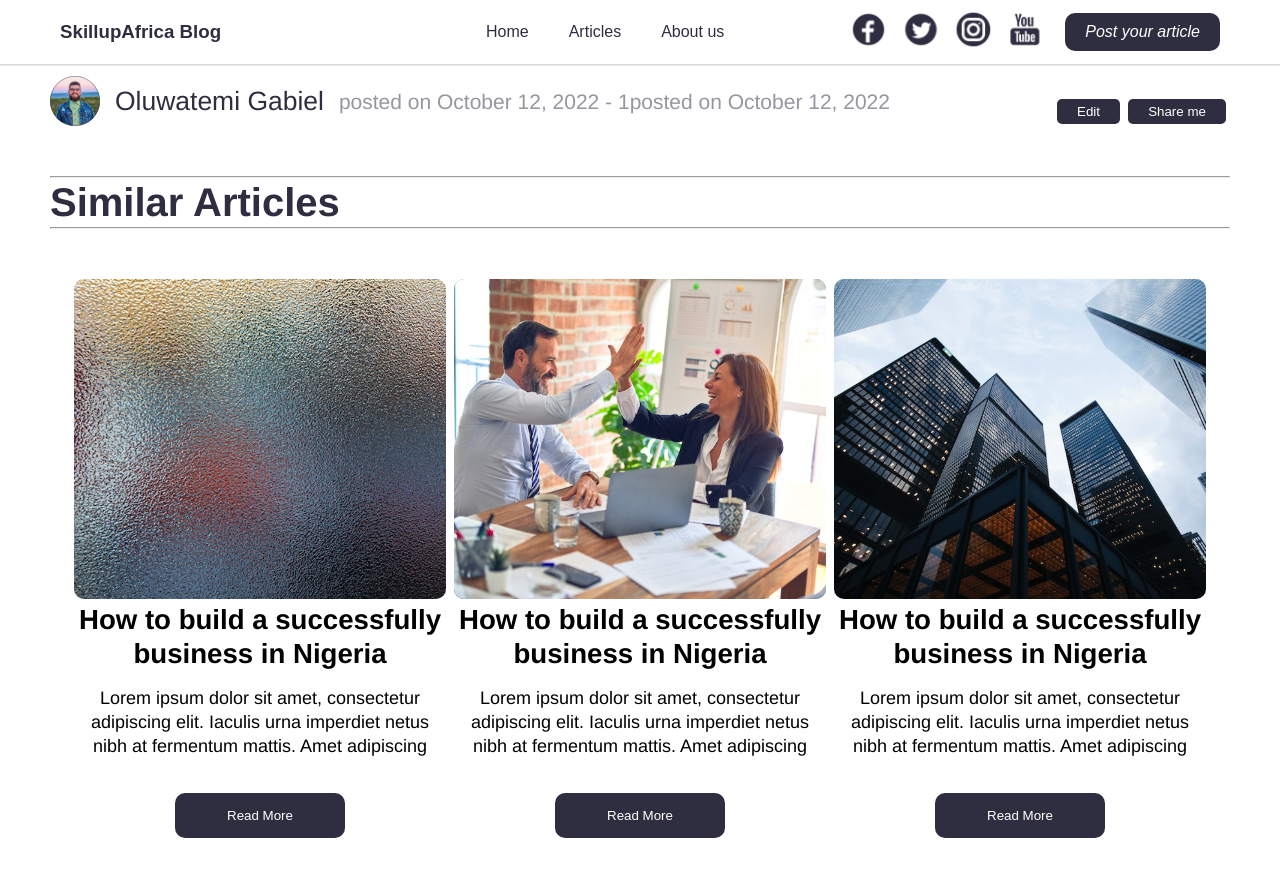
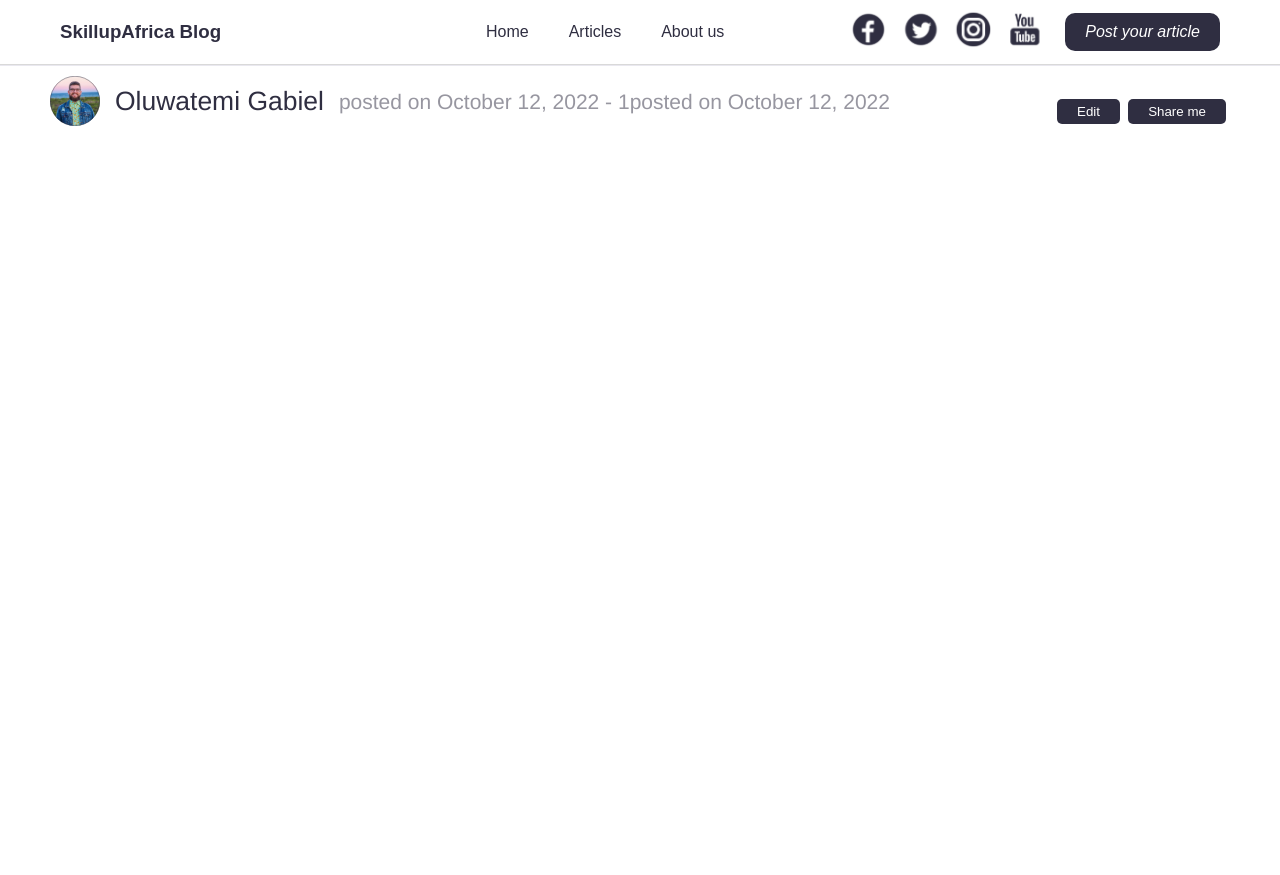
Before and after one commit to Adesina-Abiodun/SkillUp-Blog, a React (Vite) app: page /post/1 in a window 1280 px wide. Built offline with nearby package versions, Linux system fonts and the light colour scheme.

Commit message:
changes made

```diff
--- a/src/ArticlePage/Article.jsx
+++ b/src/ArticlePage/Article.jsx
@@ -1,9 +1,6 @@
 import React from "react";
 import GabielPics from "./assets/GabielPics.svg";
 import GabielImage from "./assets/GabielImage.svg";
-import Image1 from "./assets/Image1.svg";
-import Image2 from "./assets/Image2.svg";
-import Image3 from "./assets/Image3.svg";
 import "./Article.css";
 import NavBar from '../NavBar/NavBar'
 import { Link } from "react-router-dom";
@@ -22,7 +19,6 @@ const Article = () => {
         showModal(true)
     }
 
-    // const {id} = useParams()
     return (
         <div>
             <NavBar />
@@ -65,54 +61,19 @@ const Article = () => {
 
 
 
+            </div>
 
-            </div>
+
+
+
+
                 </div>
 
 
-                <div className="similarArticle">
-                    <div className="sim-art">
-                        <hr />
-                        <h1>Similar Articles </h1>
-                        <hr />
-                    </div>
-                    <div className="commonArticle">
-                        <div className="artBox">
-                            <img src={Image1} alt="" />
-                            <h2>How to build a successfully business in Nigeria</h2>
-                            <p>
-                                Lorem ipsum dolor sit amet, consectetur adipiscing
-                                elit. Iaculis urna imperdiet netus nibh at fermentum
-                                mattis. Amet adipiscing
-                            </p>
-                            <button className='btn1'>Read More</button>
-                        </div>
-                        <div className="artBox">
-                            <img src={Image2} alt="" />
-                            <h2>How to build a successfully business in Nigeria</h2>
-                            <p>
-                                Lorem ipsum dolor sit amet, consectetur adipiscing
-                                elit. Iaculis urna imperdiet netus nibh at fermentum
-                                mattis. Amet adipiscing
-                            </p>
-                            <button className='btn2'>Read More</button>
-                        </div>
 
-
-                            <div className="artBox">
-                                <img src={Image3} alt="" />
-                                <h2>How to build a successfully business in Nigeria</h2>
-                                <p>
-                                    Lorem ipsum dolor sit amet, consectetur adipiscing
-                                    elit. Iaculis urna imperdiet netus nibh at fermentum
-                                    mattis. Amet adipiscing
-                                </p>
-                                <button className='btn3'>Read More</button>
-                            </div>
-                    </div>
                 </div>
             </div>
-        </div>
+
     );
 };
 
```
